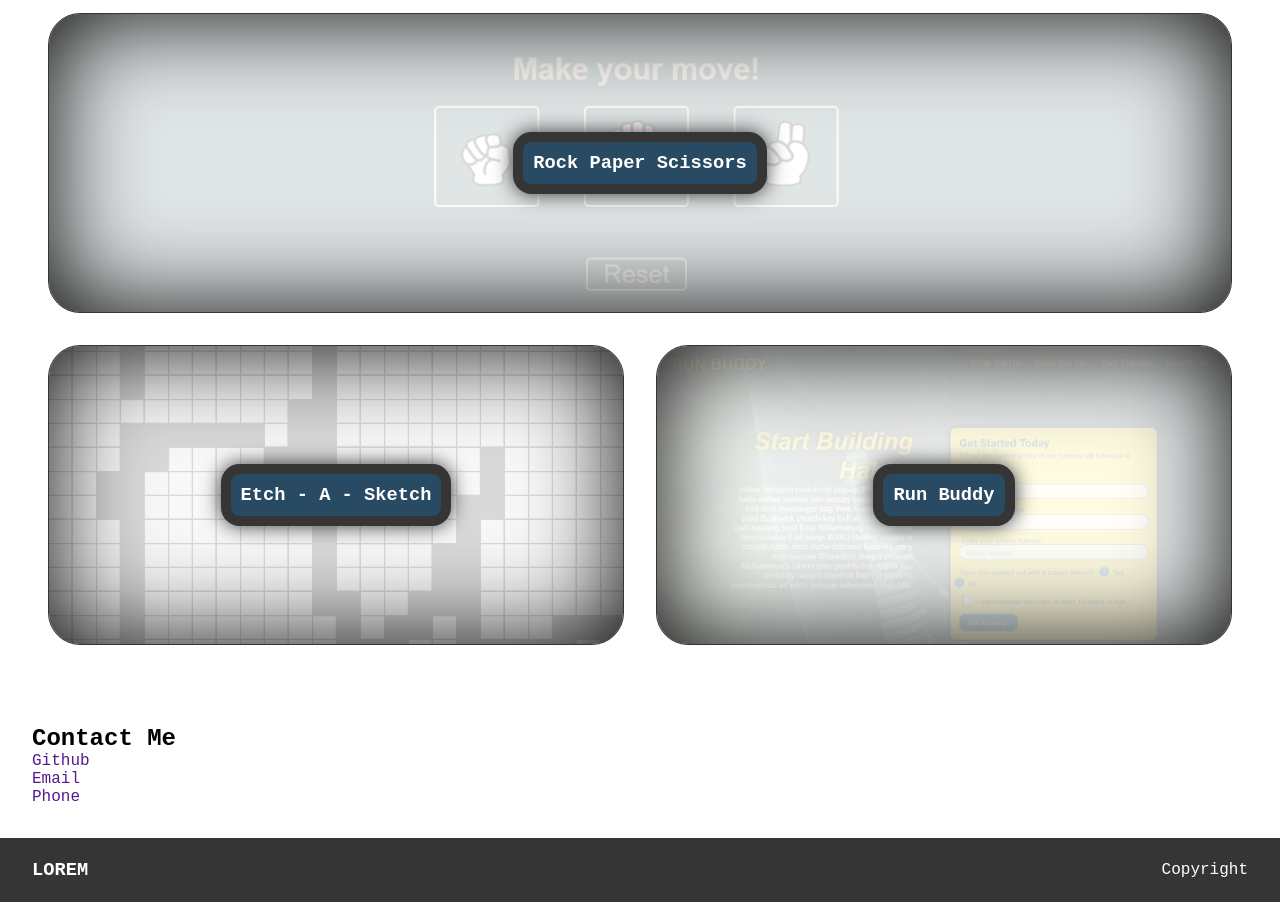
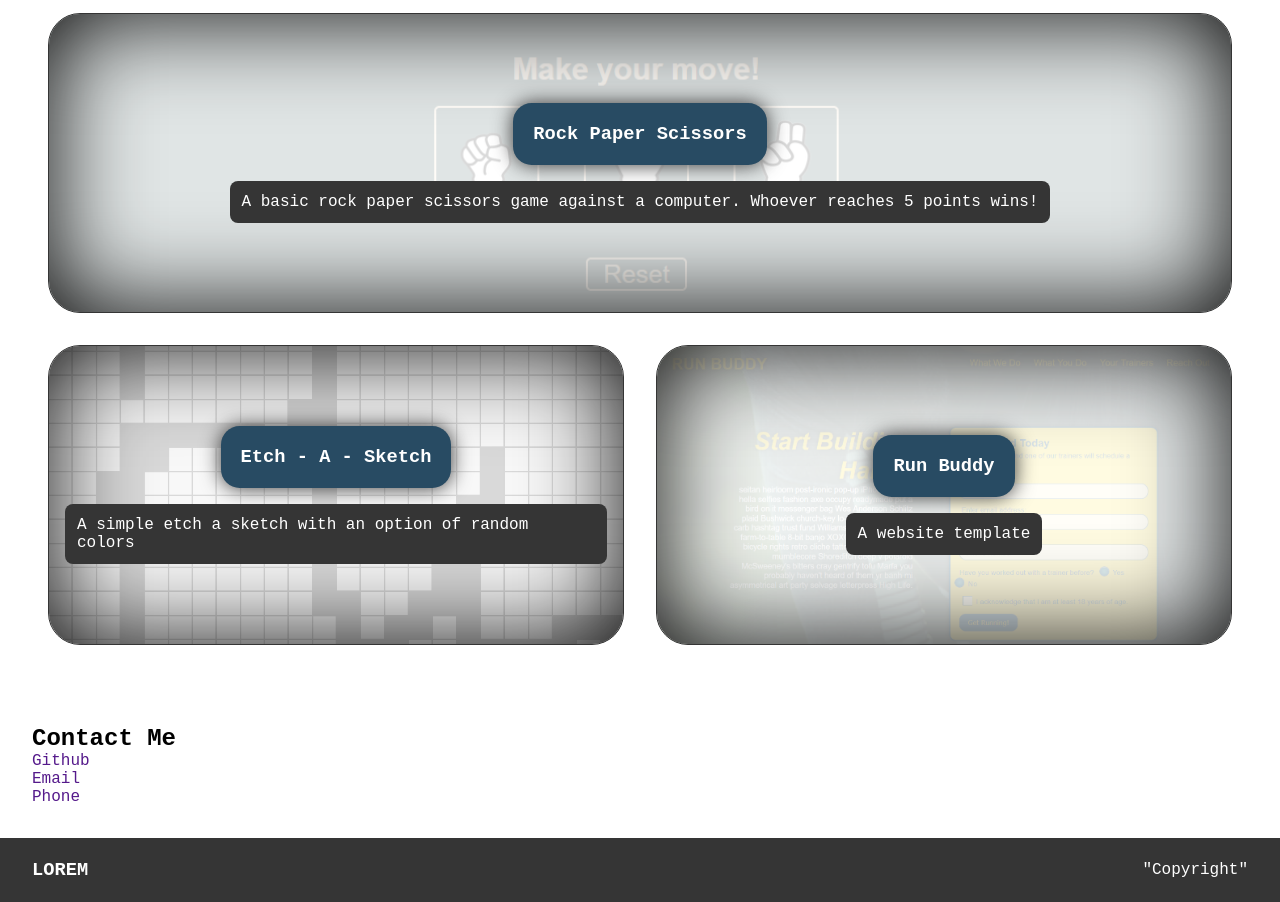
Before and after one commit to KKWChao/jubilant-octo-dollop, a plain HTML site: page index.html in a window 1280 px wide. Shown: the part 1583-2485 px from the top of the page. Drawn offline with Linux system fonts and the light colour scheme.

Commit message:
added description to portfolio divs and updated css accordingly

```diff
--- a/assets/css/style.css
+++ b/assets/css/style.css
@@ -172,12 +172,20 @@ section {
 
 .projects h3 {
   opacity: 1;
-  padding: 10px;
+  padding: 20px;
   background: var(--back-color);
   color: var(--text-color);
-  border: 10px solid var(--primary-color);
   box-shadow: 0 0 20px var(--primary-color);
   border-radius: 1em;
+}
+
+.projects p {
+  margin-top: 1em;
+  padding: 0.75em;
+  background: var(--primary-color);
+  color: var(--text-color);
+  border-radius: 0.5em;
+  transition: all 1s ease-in-out;
 }
 
 #rps {
@@ -203,7 +211,13 @@ section {
   box-shadow: 0 0 20px inset;
 }
 
+.projects p:hover {
+  color: transparent;
+  background-color: transparent;
+}
+
 /* CONTACT SECTION START */
+
 
 
 /* FOOTER START */
--- a/index.html
+++ b/index.html
@@ -56,19 +56,19 @@
   <section id="portfolio">
     <h2>My Portfolio</h2>
 
-    <article class="projects" id="rps" onclick="window.open('https://kkwchao.github.io/RockPaperScissors/','_blank');"> <!-- use js to open new link -->
+    <article class="projects" id="rps" onclick="window.open('https://kkwchao.github.io/RockPaperScissors/','_blank');">
       <h3>Rock Paper Scissors</h3>
-      <!-- <img src="./assets/images/appPhotos/RPS.png" alt="rockpaperscissors" /> -->
+      <p>A basic rock paper scissors game against a computer. Whoever reaches 5 points wins!</p>
     </article>
 
     <article class="projects" id="etch" onclick="window.open('https://kkwchao.github.io/Etch-a-Sketch/','_blank');">
       <h3>Etch - A - Sketch</h3>
-      <!-- <img src="./assets/images/appPhotos/etch-a-sketch.png" alt="etch-a-sketch" /> -->
+      <p>A simple etch a sketch with an option of random colors</p>
     </article>
 
     <article class="projects" id="run" onclick="window.open('https://kkwchao.github.io/run-buddy/','_blank');">
       <h3>Run Buddy</h3>
-      <!-- <img src="./assets/images/appPhotos/runbuddy.png" alt="runbuddy" /> -->
+      <p>A website template</p>
     </article>
 
   </section>
@@ -95,7 +95,7 @@
 
 <footer>
   <h3>LOREM</h3>
-  <p>Copyright</p>
+  <p>"Copyright"</p>
 </footer>
 
 </html>
```
